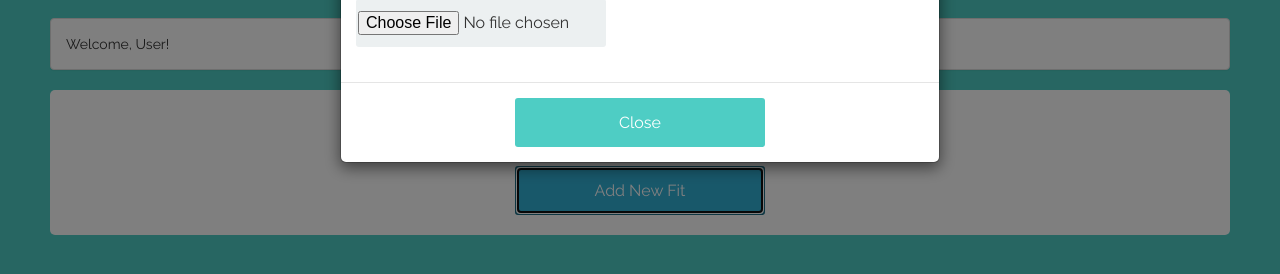
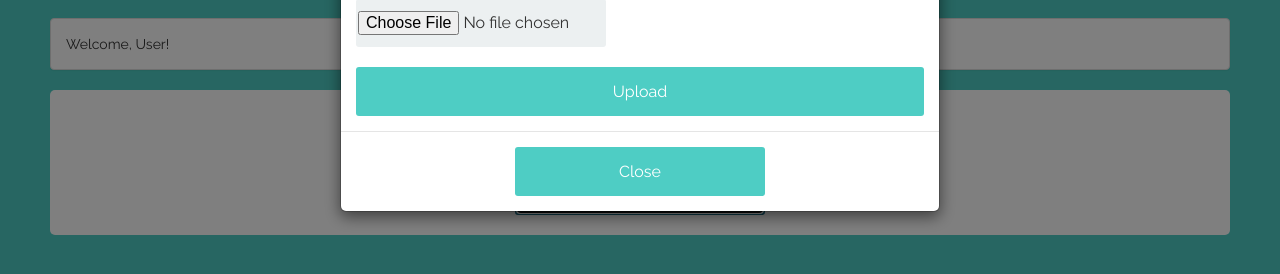
Before and after one commit to aniiyengar/fitpic, a website: page views/index.html in a window 1280 px wide. Both pictures are taken after a click on the button "Add New Fit". Shown: the part 104-378 px from the top of the page. Drawn offline with nearby package versions, Linux system fonts and the light colour scheme.

Commit message:
upload pic

```diff
--- a/views/index.html
+++ b/views/index.html
@@ -56,8 +56,9 @@
             <h4 class="modal-title">Add New Fit</h4>
           </div>
           <div class="modal-body">
-            <form action="/login" method="POST" accept = "image/gif, image/jpeg, image/png" encrypt="multipart/form-data">
+            <form action="/pic" method="POST" accept = "image/gif, image/jpeg, image/png" encrypt="multipart/form-data">
               <input type="file" name="pic" id="pic"><br>
+              <input type="submit" value="Upload" class="btn btn-block">
           </div>
           <div class="modal-footer">
             <button type="button" class="btn btn-default" data-dismiss="modal">Close</button>
```
Also changed, not shown: views/logout.html (deleted).
